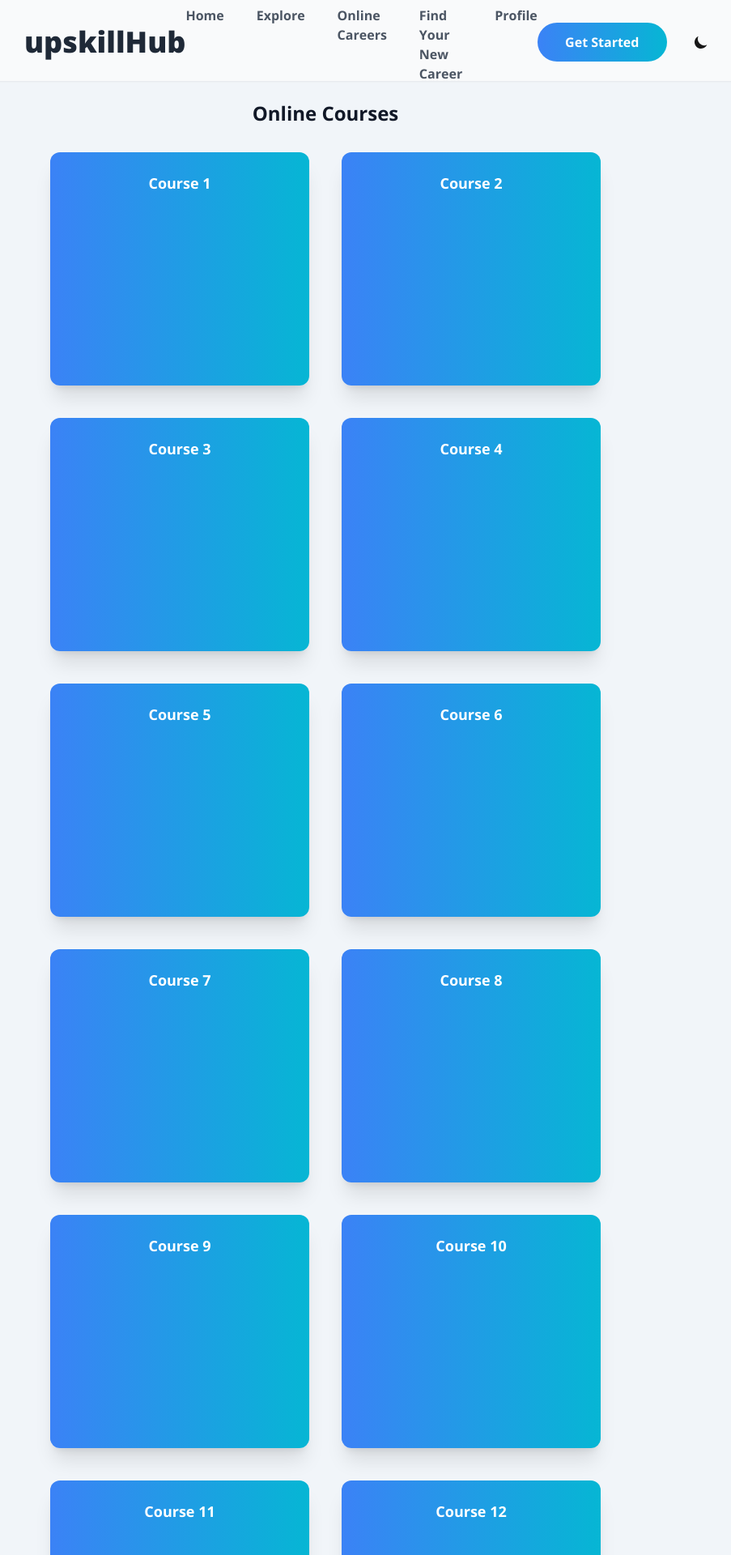
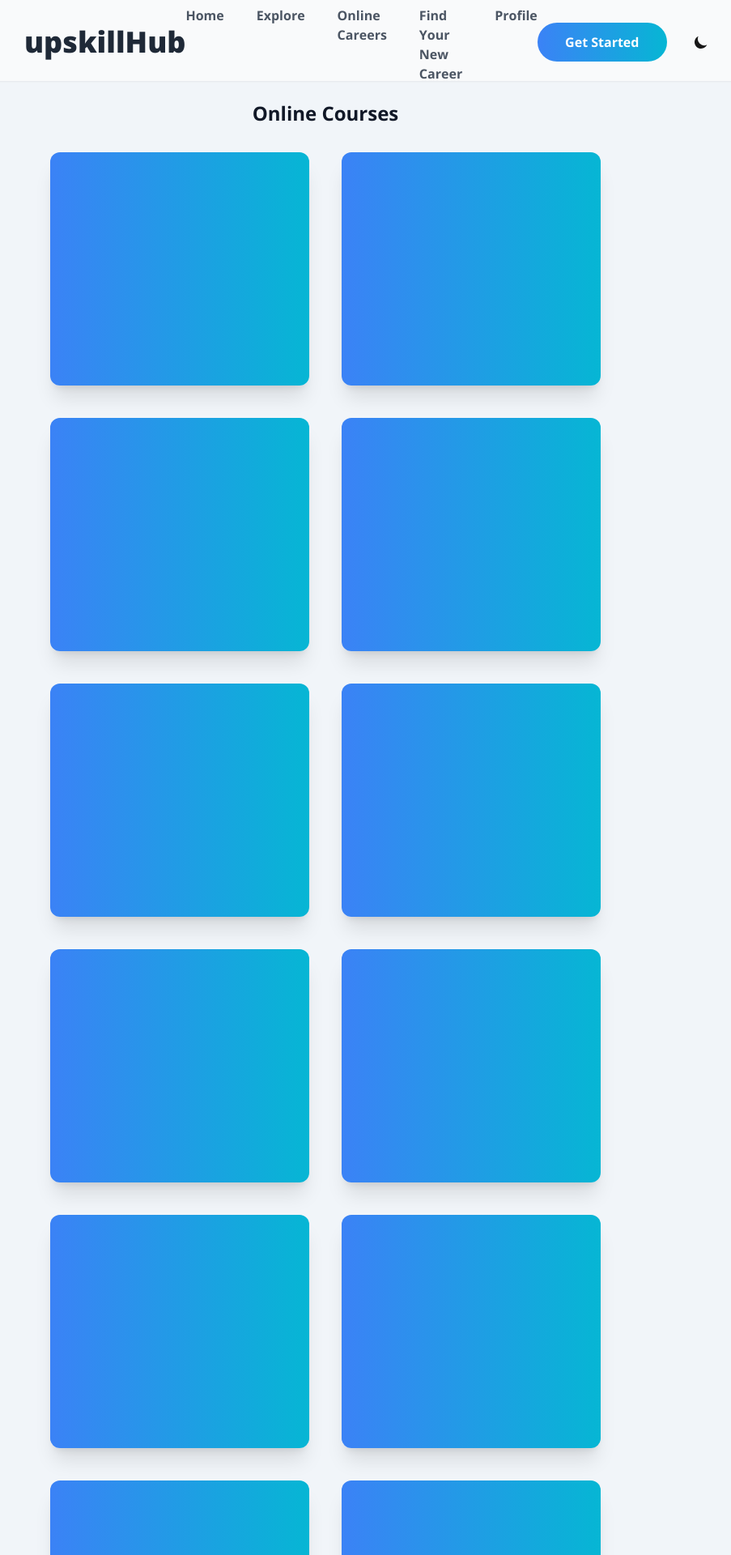
Before and after one commit to johncanero/upskill-hub, a Next.js app: page /online-courses in a window 1280 px wide. Shown: the top 1920 px of the page at 81% size, without its empty margins (238-1141 px from the left). Built offline with nearby package versions, Linux system fonts and the light colour scheme.

Commit message:
Remove Courses Label

```diff
--- a/src/pages/online-courses/index.tsx
+++ b/src/pages/online-courses/index.tsx
@@ -13,7 +13,7 @@ const index = () => {
                 <div>
                     <div className="pt-6 overflow-hidden text-white shadow-xl rounded-xl h-72 w-80 bg-gradient-to-l from-cyan-500 to-blue-500 hover:from-blue-500 hover:to-cyan-500">
                         <div className="px-6">
-                            <h2 className="mb-2 text-lg font-bold text-center font-OpenSans">Course 1</h2>
+                            <h2 className="mb-2 text-lg font-bold text-center font-OpenSans"></h2>
                         </div>
                     </div>
                 </div>
@@ -22,7 +22,7 @@ const index = () => {
                 <div>
                     <div className="pt-6 overflow-hidden text-white shadow-xl rounded-xl h-72 w-80 bg-gradient-to-l from-cyan-500 to-blue-500 hover:from-blue-500 hover:to-cyan-500">
                         <div className="px-6">
-                            <h2 className="mb-2 text-lg font-bold text-center font-OpenSans">Course 2</h2>
+                            <h2 className="mb-2 text-lg font-bold text-center font-OpenSans"></h2>
                         </div>
                     </div>
                 </div>
@@ -31,7 +31,7 @@ const index = () => {
                 <div>
                     <div className="pt-6 overflow-hidden text-white shadow-xl rounded-xl h-72 w-80 bg-gradient-to-l from-cyan-500 to-blue-500 hover:from-blue-500 hover:to-cyan-500">
                         <div className="px-6">
-                            <h2 className="mb-2 text-lg font-bold text-center font-OpenSans">Course 3</h2>
+                            <h2 className="mb-2 text-lg font-bold text-center font-OpenSans"></h2>
                         </div>
                     </div>
                 </div>
@@ -40,7 +40,7 @@ const index = () => {
                 <div>
                     <div className="pt-6 overflow-hidden text-white shadow-xl rounded-xl h-72 w-80 bg-gradient-to-l from-cyan-500 to-blue-500 hover:from-blue-500 hover:to-cyan-500">
                         <div className="px-6">
-                            <h2 className="mb-2 text-lg font-bold text-center font-OpenSans">Course 4</h2>
+                            <h2 className="mb-2 text-lg font-bold text-center font-OpenSans"></h2>
                         </div>
                     </div>
                 </div>
@@ -49,7 +49,7 @@ const index = () => {
                 <div>
                     <div className="pt-6 overflow-hidden text-white shadow-xl rounded-xl h-72 w-80 bg-gradient-to-l from-cyan-500 to-blue-500 hover:from-blue-500 hover:to-cyan-500">
                         <div className="px-6">
-                            <h2 className="mb-2 text-lg font-bold text-center font-OpenSans">Course 5</h2>
+                            <h2 className="mb-2 text-lg font-bold text-center font-OpenSans"></h2>
                         </div>
                     </div>
                 </div>
@@ -58,7 +58,7 @@ const index = () => {
                 <div>
                     <div className="pt-6 overflow-hidden text-white shadow-xl rounded-xl h-72 w-80 bg-gradient-to-l from-cyan-500 to-blue-500 hover:from-blue-500 hover:to-cyan-500">
                         <div className="px-6">
-                            <h2 className="mb-2 text-lg font-bold text-center font-OpenSans">Course 6</h2>
+                            <h2 className="mb-2 text-lg font-bold text-center font-OpenSans"></h2>
                         </div>
                     </div>
                 </div>
@@ -67,7 +67,7 @@ const index = () => {
                 <div>
                     <div className="pt-6 overflow-hidden text-white shadow-xl rounded-xl h-72 w-80 bg-gradient-to-l from-cyan-500 to-blue-500 hover:from-blue-500 hover:to-cyan-500">
                         <div className="px-6">
-                            <h2 className="mb-2 text-lg font-bold text-center font-OpenSans">Course 7</h2>
+                            <h2 className="mb-2 text-lg font-bold text-center font-OpenSans"></h2>
                         </div>
                     </div>
                 </div>
@@ -76,7 +76,7 @@ const index = () => {
                 <div>
                     <div className="pt-6 overflow-hidden text-white shadow-xl rounded-xl h-72 w-80 bg-gradient-to-l from-cyan-500 to-blue-500 hover:from-blue-500 hover:to-cyan-500">
                         <div className="px-6">
-                            <h2 className="mb-2 text-lg font-bold text-center font-OpenSans">Course 8</h2>
+                            <h2 className="mb-2 text-lg font-bold text-center font-OpenSans"></h2>
                         </div>
                     </div>
                 </div>
@@ -85,7 +85,7 @@ const index = () => {
                 <div>
                     <div className="pt-6 overflow-hidden text-white shadow-xl rounded-xl h-72 w-80 bg-gradient-to-l from-cyan-500 to-blue-500 hover:from-blue-500 hover:to-cyan-500">
                         <div className="px-6">
-                            <h2 className="mb-2 text-lg font-bold text-center font-OpenSans">Course 9</h2>
+                            <h2 className="mb-2 text-lg font-bold text-center font-OpenSans"></h2>
                         </div>
                     </div>
                 </div>
@@ -94,7 +94,7 @@ const index = () => {
                 <div>
                     <div className="pt-6 overflow-hidden text-white shadow-xl rounded-xl h-72 w-80 bg-gradient-to-l from-cyan-500 to-blue-500 hover:from-blue-500 hover:to-cyan-500">
                         <div className="px-6">
-                            <h2 className="mb-2 text-lg font-bold text-center font-OpenSans">Course 10</h2>
+                            <h2 className="mb-2 text-lg font-bold text-center font-OpenSans"></h2>
                         </div>
                     </div>
                 </div>
@@ -103,7 +103,7 @@ const index = () => {
                 <div>
                     <div className="pt-6 overflow-hidden text-white shadow-xl rounded-xl h-72 w-80 bg-gradient-to-l from-cyan-500 to-blue-500 hover:from-blue-500 hover:to-cyan-500">
                         <div className="px-6">
-                            <h2 className="mb-2 text-lg font-bold text-center font-OpenSans">Course 11</h2>
+                            <h2 className="mb-2 text-lg font-bold text-center font-OpenSans"></h2>
                         </div>
                     </div>
                 </div>
@@ -112,7 +112,7 @@ const index = () => {
                 <div>
                     <div className="pt-6 overflow-hidden text-white shadow-xl rounded-xl h-72 w-80 bg-gradient-to-l from-cyan-500 to-blue-500 hover:from-blue-500 hover:to-cyan-500">
                         <div className="px-6">
-                            <h2 className="mb-2 text-lg font-bold text-center font-OpenSans">Course 12</h2>
+                            <h2 className="mb-2 text-lg font-bold text-center font-OpenSans"></h2>
                         </div>
                     </div>
                 </div>
```
